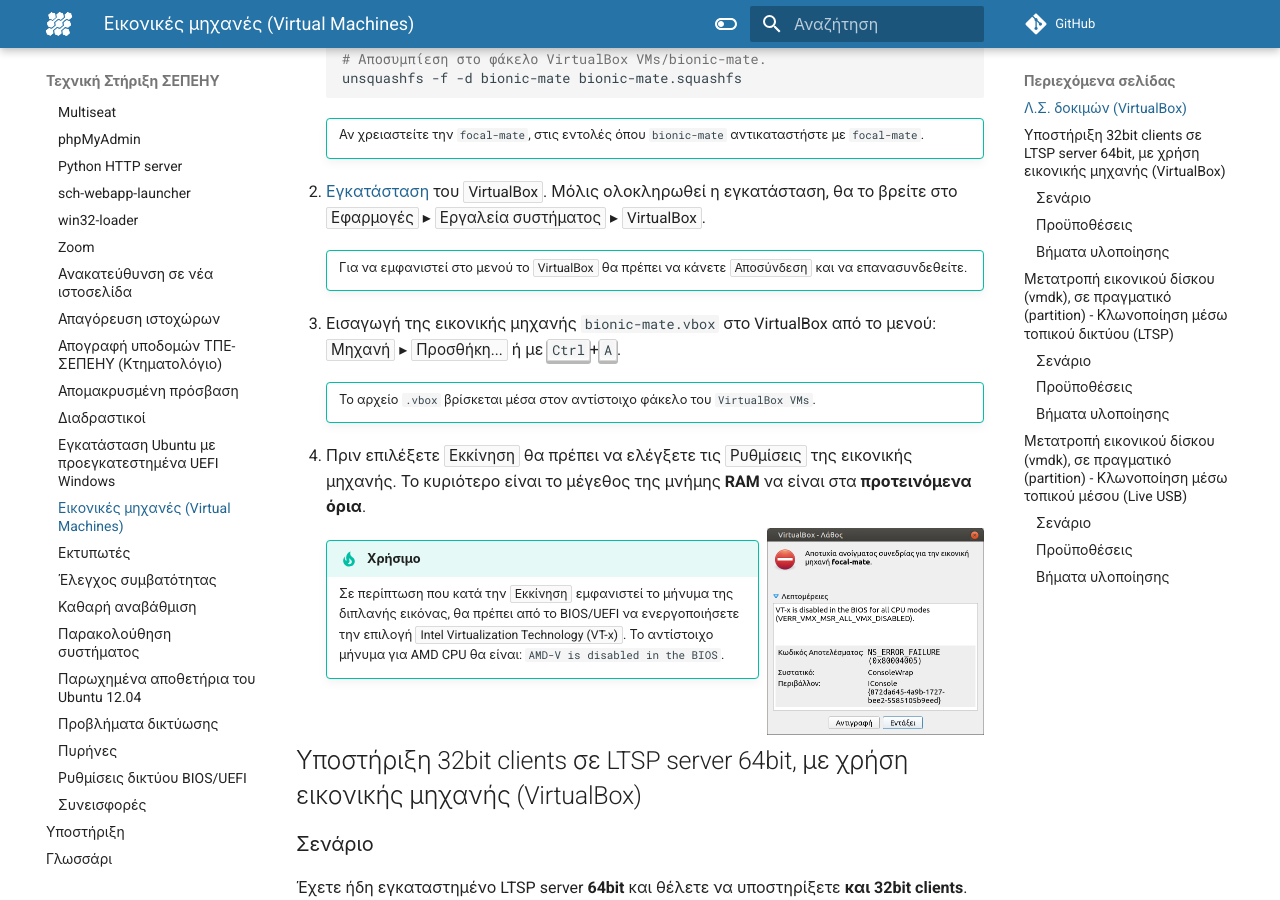
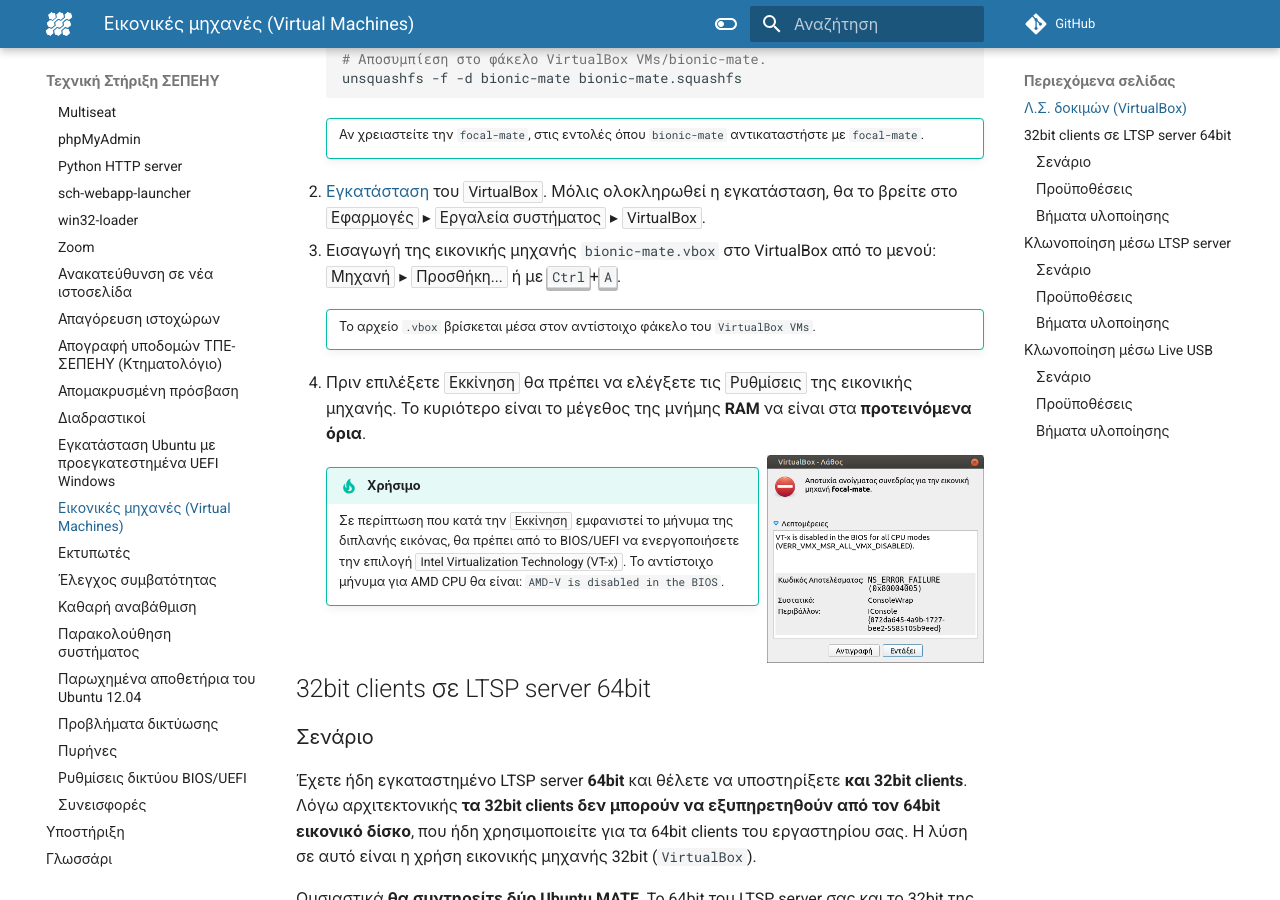
Before and after one commit to siahos/el.ltsp.org, an MkDocs documentation site: the page built from docs/guides/virtual-machines/index.md, in a window 1280 px wide and 900 px high, scrolled down 770 px. Built offline with MkDocs 1.6.1 and Material for MkDocs 9.7.7, drawn with Linux system fonts in a browser that asks for light colours; comment, search, counter and statistics services are not loaded; some of the changed text lies outside the part shown.

Commit message:
update virtual-machines

````diff
--- a/docs/guides/virtual-machines/index.md
+++ b/docs/guides/virtual-machines/index.md
@@ -43,10 +43,6 @@
     ολοκληρωθεί η εγκατάσταση, θα το βρείτε στο ***Εφαρμογές*** ▸ ***Εργαλεία
     συστήματος*** ▸ ***VirtualBox***.
 
-    !!! tip ""
-        Για να εμφανιστεί στο μενού το ***VirtualBox*** θα πρέπει να κάνετε
-        ***Αποσύνδεση*** και να επανασυνδεθείτε.
-
 3.  Εισαγωγή της εικονικής μηχανής `bionic-mate.vbox` στο VirtualBox από το
     μενού: ***Μηχανή*** ▸ ***Προσθήκη...*** ή με **`Ctrl`**+**`A`**.
 
@@ -65,7 +61,7 @@
         επιλογή ***Intel Virtualization Technology (VT-x)***. Το αντίστοιχο
         μήνυμα για AMD CPU θα είναι: `AMD-V is disabled in the BIOS`.
 
-## Υποστήριξη 32bit clients σε LTSP server 64bit, με χρήση εικονικής μηχανής (VirtualBox) {:#vm-support-32bit-clients}
+## 32bit clients σε LTSP server 64bit {:#32bit-clients-ltsp-64bit}
 
 ### Σενάριο
 
@@ -139,9 +135,7 @@ clients όμως θα εξυπηρετούνται από 32bit εικονικό
     ίδια προγράμματα/μενού. Στη συνέχεια, πάντα με κλειστή την εικονική μηχανή,
     δημοσίευση του 32bit εικονικού δίσκου: `sudo ltsp image x86_32`.
 
-*Πηγή αγγλικής τεκμηρίωσης: <https://ltsp.org/man/ltsp/#examples>*
-
-## Μετατροπή εικονικού δίσκου (vmdk), σε πραγματικό (partition) - Κλωνοποίηση μέσω τοπικού δικτύου (LTSP) {:#vmdk-partition-lan-ltsp}
+## Κλωνοποίηση μέσω LTSP server {:#vmdk-ltsp}
 
 ### Σενάριο
 
@@ -167,7 +161,7 @@ server.
         μπορεί να γίνει και όπως περιγράφετε στο 1ο βήμα της ενότητας [Λ.Σ.
         δοκιμών (VirtualBox)](#virtualbox).
 
-### Βήματα υλοποίησης {:#vmdk-partition-lan-ltsp-steps}
+### Βήματα υλοποίησης {:#vmdk-ltsp-steps}
 
 1.  [Εκκίνηση από το δίκτυο](../../ltsp/netboot.md) του υπολογιστή "στόχου".
 
@@ -213,7 +207,7 @@ server.
 Ο υπολογιστής "στόχος" είναι έτοιμος. Μπορείτε να κάνετε επανεκκίνηση ώστε να
 ελέγξετε ότι είναι λειτουργικός.
 
-## Μετατροπή εικονικού δίσκου (vmdk), σε πραγματικό (partition) - Κλωνοποίηση μέσω τοπικού μέσου (Live USB) {:#vmdk-partition-liveusb}
+## Κλωνοποίηση μέσω Live USB {:#vmdk-liveusb}
 
 ### Σενάριο
 
@@ -262,7 +256,7 @@ USB), έτσι ώστε στη συνέχεια, να τον χρησιμοπο
     ```
 
 3.  Ίδιες ενέργειες με το **βήμα 4** του [προηγούμενου
-    οδηγού](#vmdk-partition-lan-ltsp-steps).
+    οδηγού](#vmdk-ltsp-steps).
 
 Ο υπολογιστής "στόχος" είναι έτοιμος. Μπορείτε να κάνετε επανεκκίνηση ώστε να
 ελέγξετε ότι είναι λειτουργικός.
````
